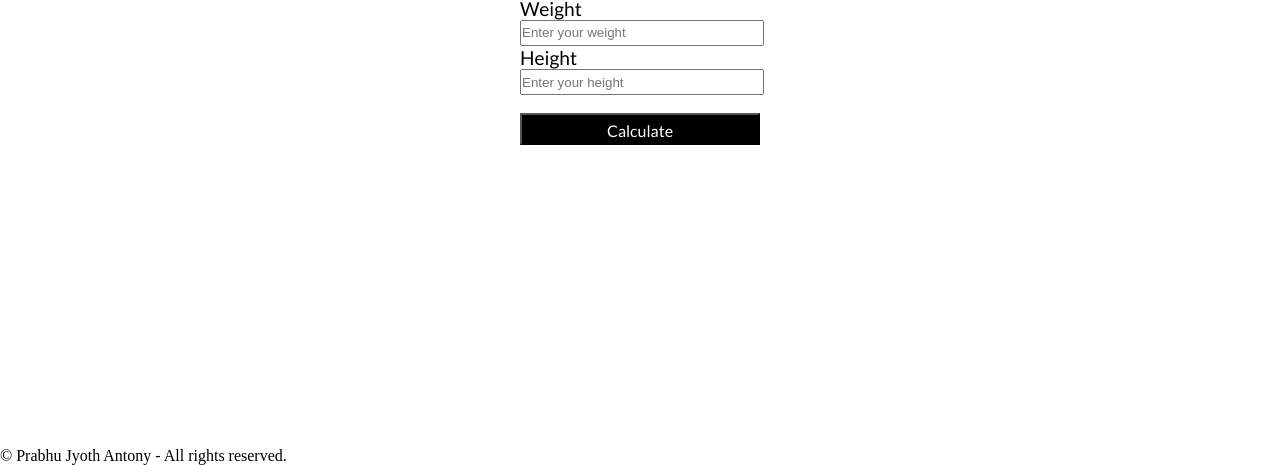
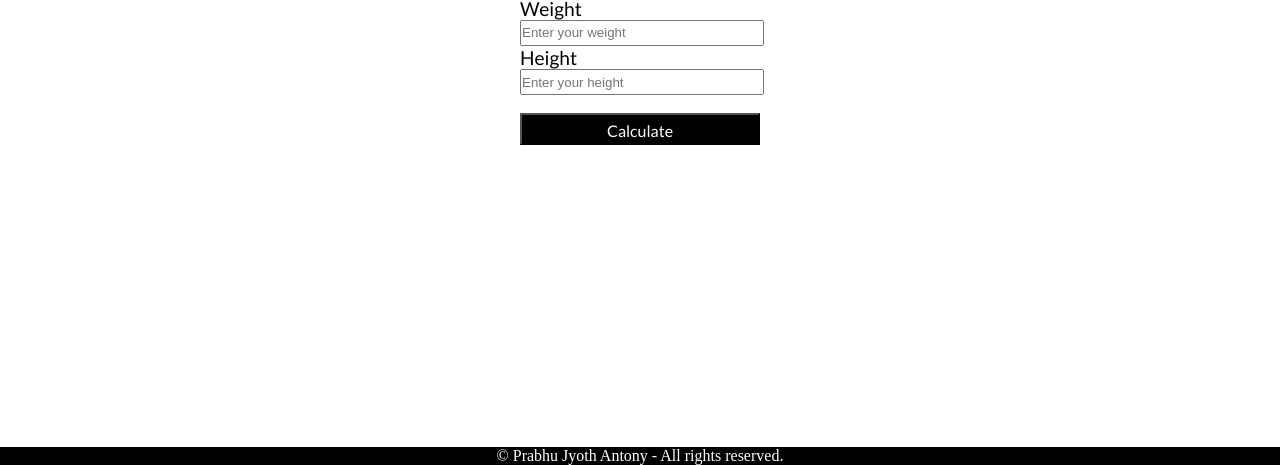
Before and after one commit to prabhujyoth/BMI, a plain HTML site: page index.html in a window 1280 px wide. Shown: the part 353-818 px from the top of the page. Drawn offline with Linux system fonts and the light colour scheme.

Commit message:
Update style.css

```diff
--- a/style.css
+++ b/style.css
@@ -35,3 +35,9 @@ p{
     font-family: 'Poppins', sans-serif;
     color: red;
 }
+footer{
+    display:flex;
+    justify-content: center;
+    background-color: black;
+    color: white;
+}
```
